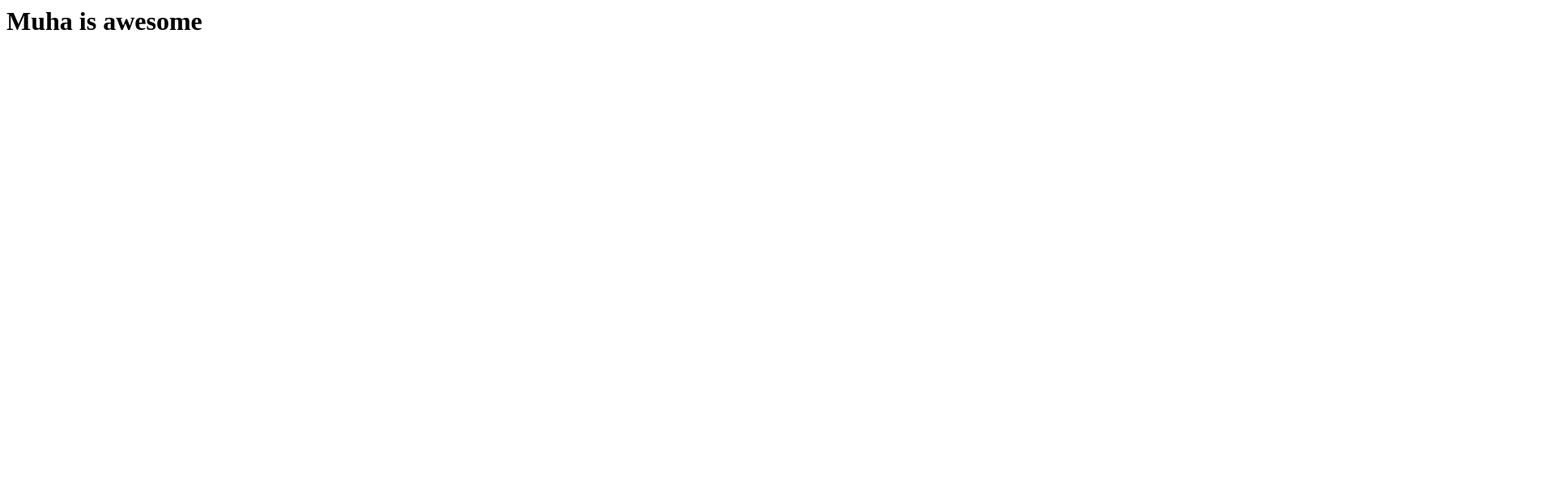
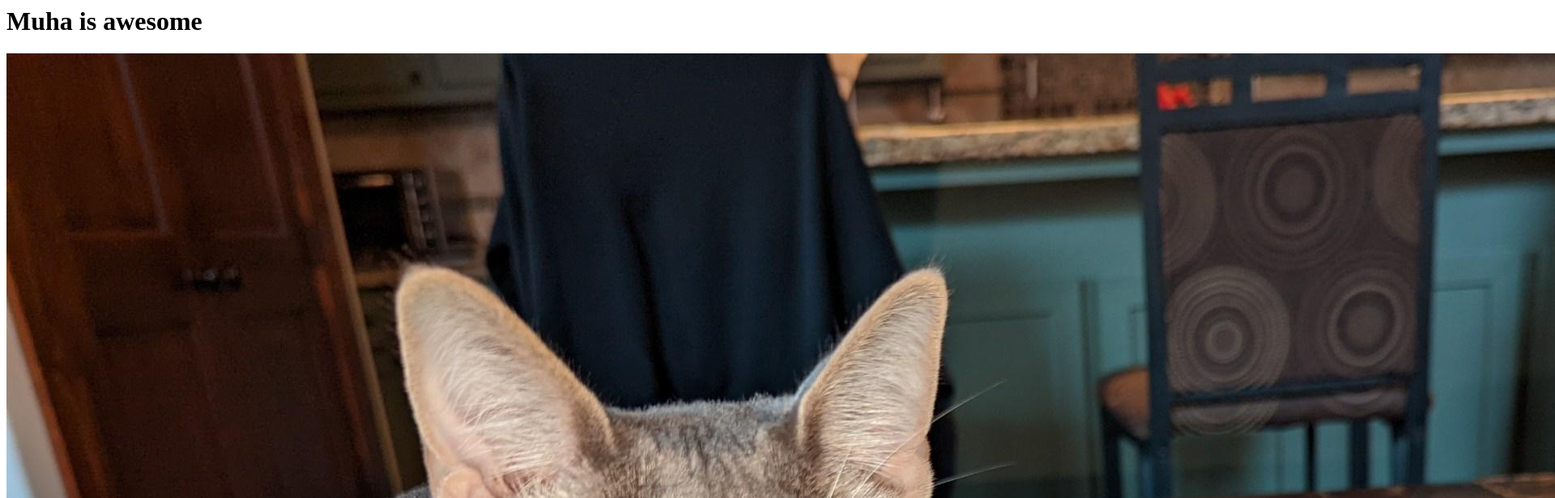
Before and after one commit to Sokiyy/sokiy.moe, a plain HTML site: page index.html in a window 1280 px wide. Shown: the top 616 px of the page at 81% size, 1920 px wide, since content can reach past the window. Drawn offline with Linux system fonts and the light colour scheme.

Commit message:
Added Muha Image to Site

```diff
--- a/index.html
+++ b/index.html
@@ -1 +1,2 @@
 <h1>Muha is awesome</h1>
+<img src="muha.jpg">
```
